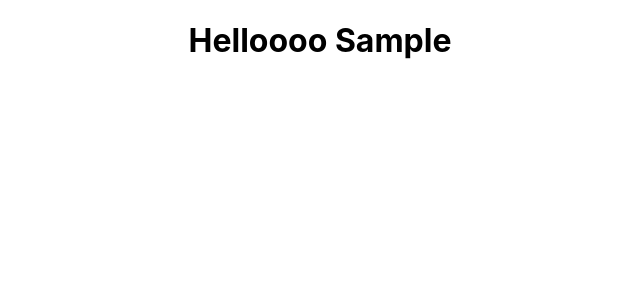
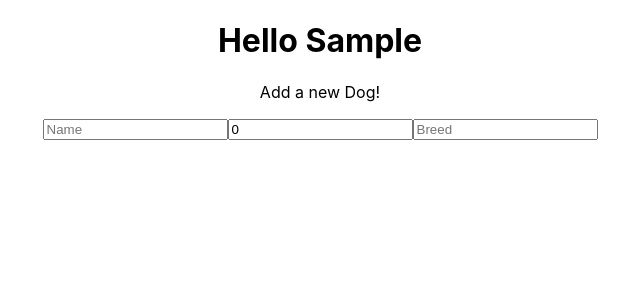
Before and after one commit to jamalamar/React-Forms, a React (Create React App) app in the folder react-forms-lecture/: page / in a window 1280 px wide. Both pictures are taken after typing "Sample", "Sample123" into the empty fields and a click on the input "Submit". Shown: the top 300 px of the page, without its empty margins (320-960 px from the left). Built offline with nearby package versions, Linux system fonts and the light colour scheme.

Commit message:
DogForm created and showing once you log in

```diff
--- a/react-forms-lecture/src/App.js
+++ b/react-forms-lecture/src/App.js
@@ -1,7 +1,10 @@
+
 import React, { Component } from 'react';
 import './App.css';
 import Login from './Login';
 import MainContainer from './MainContainer'
+import DogForm from './MainContainer/DogForm.js'
+import PuppyList from './MainContainer/PuppyList.js'
 
 class App extends Component {
 
--- /dev/null
+++ b/react-forms-lecture/src/MainContainer/DogForm.js
@@ -0,0 +1,33 @@
+import React, { Component } from 'react';
+
+
+
+export default class DogForm extends Component {
+
+	state = {
+		dogs: [
+			{
+				name: '',
+				age: 0,
+				breed: ''
+			},
+		]
+	}
+
+	handleSubmit = (event) => {
+    // stop page from refreshing
+    event.preventDefault();
+    this.props.login();
+
+    }
+
+  render(){
+    return (
+    <form onSubmit={this.handleSubmit}>
+      <input type='text' name='name' placeholder='Name' value={this.state.dogs[0].name}/>
+      <input type='number' name='age' placeholder='Age' value={this.state.dogs[0].age}/>
+      <input type='text' name='breed' placeholder='Breed' value={this.state.dogs[0].breed}/>
+    </form>
+      )
+  }
+}
--- a/react-forms-lecture/src/MainContainer/index.js
+++ b/react-forms-lecture/src/MainContainer/index.js
@@ -1,4 +1,5 @@
 import React, { Component } from 'react';
+import DogForm from './DogForm.js'
 
 
 
@@ -6,7 +7,9 @@ export default class MainContainer extends Component {
   render(){
     return (
     <div>
-      <h1>Helloooo {this.props.username}</h1>
+      <h1>Hello {this.props.username}</h1>
+      <p>Add a new Dog!</p>
+      <DogForm />
     </div>
       )
   }
```
Also changed, not shown: react-forms-lecture/src/MainContainer/PuppyList.js (added).
